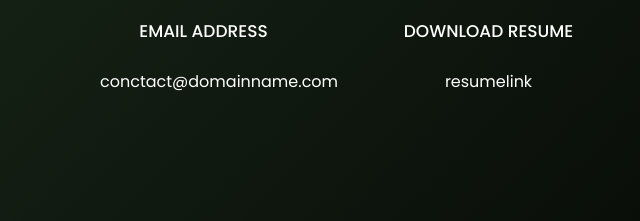
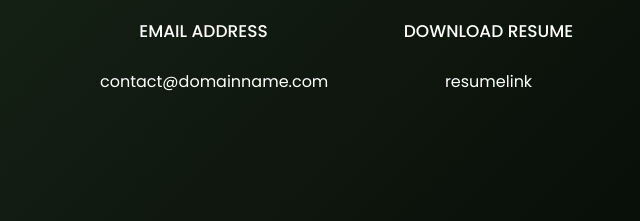
Before and after one commit to Nandini1703/NandiniBarkale.github.io, a plain HTML site: page index.html in a window 1280 px wide. Shown: the part 5698-5919 px from the top of the page, 579-1219 px from the left. Drawn offline with Linux system fonts and the light colour scheme; files whose address does not match are found by name.

Commit message:
index.html

```diff
--- a/index.html
+++ b/index.html
@@ -754,7 +754,7 @@ Improved understanding of web development workflow.       </li>
           			<span class="icon-paper-plane"></span>
           		</div>
           		<h3 class="mb-4">Email Address</h3>
-	            <p><a href="barkalenandini01@gmail.com">conctact@domainname.com</a></p>
+	            <p><a href="barkalenandini01@gmail.com">contact@domainname.com</a></p>
 	          </div>
           </div>
           <div class="col-md-6 col-lg-3 d-flex ftco-animate">
```
